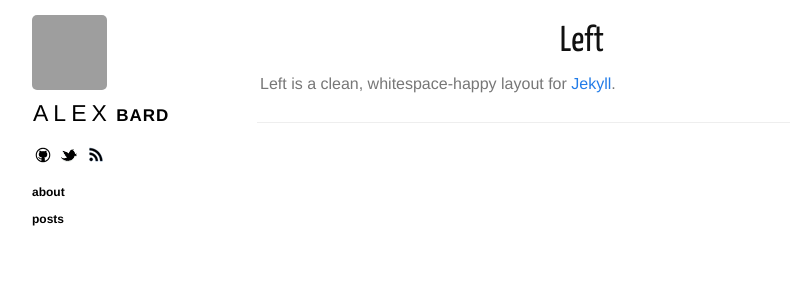
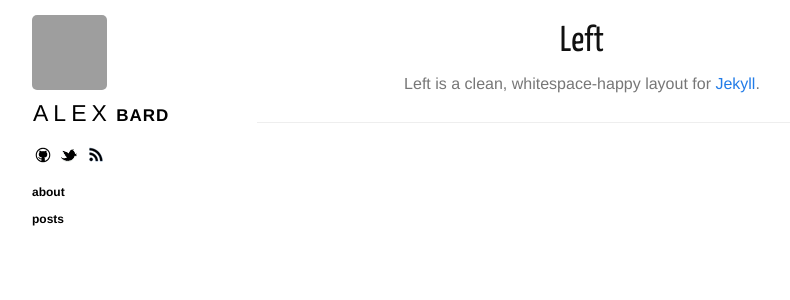
Before and after one commit to BardsWork/bardswork.github.com, a Jekyll site: the page built from index.html, in a window 1280 px wide. Shown: the top 300 px of the page, without its empty margins (118-908 px from the left). Built offline with Jekyll 4.4.1, drawn with Linux system fonts in a browser that asks for light colours; nearby versions of some CDN libraries; Markdown is read by kramdown in place of the engine named in the settings; grey boxes are pictures that could not be loaded.

Commit message:
alignment check

```diff
--- a/index.html
+++ b/index.html
@@ -6,9 +6,9 @@
 <section class="content">
   <ul class="listing">
     {% for post in site.posts %}
-    <li>
+    <li align="center">
         <h1 align="center"><a href="{{ post.url }}">{{ post.title }}</a></h1>
-	<p align="center">{{ post.excerpt }}</p>
+	<p>{{ post.excerpt }}</p>
     </li>
     {% endfor %}
   </ul>
```
